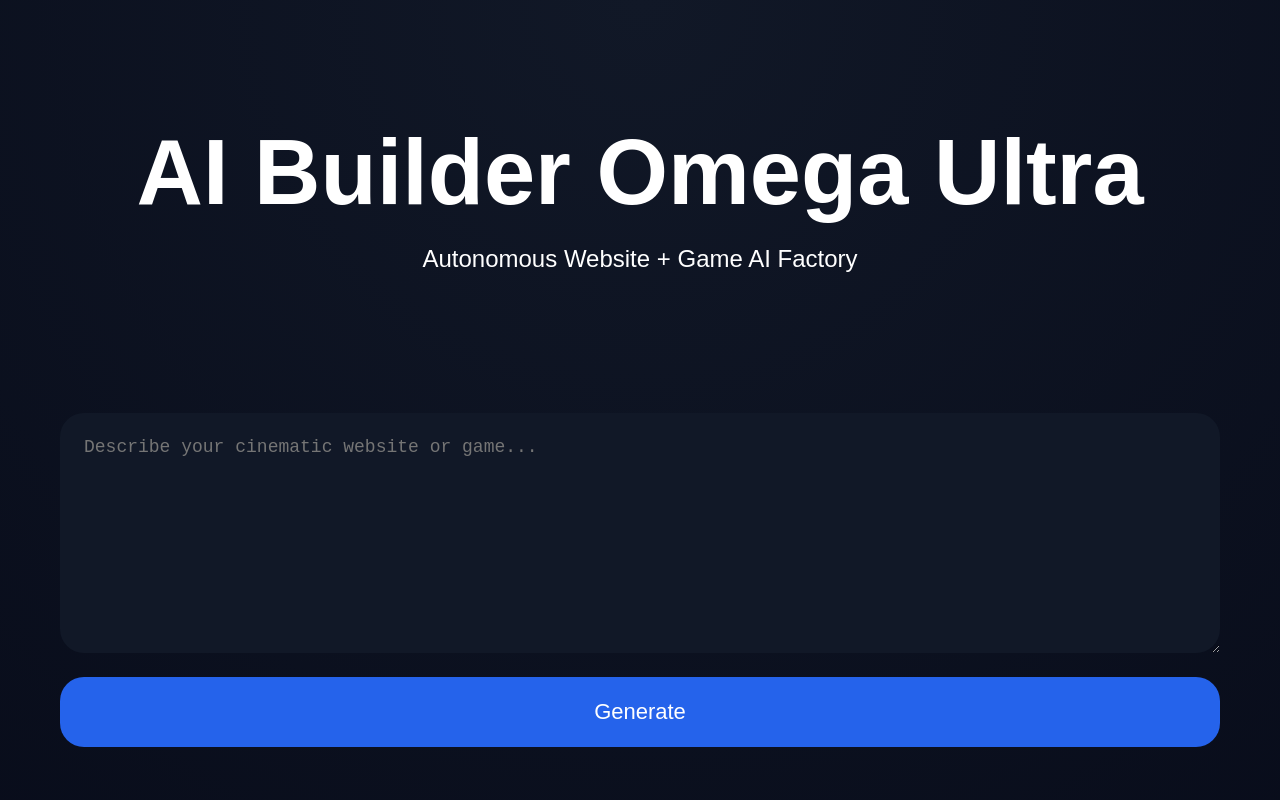
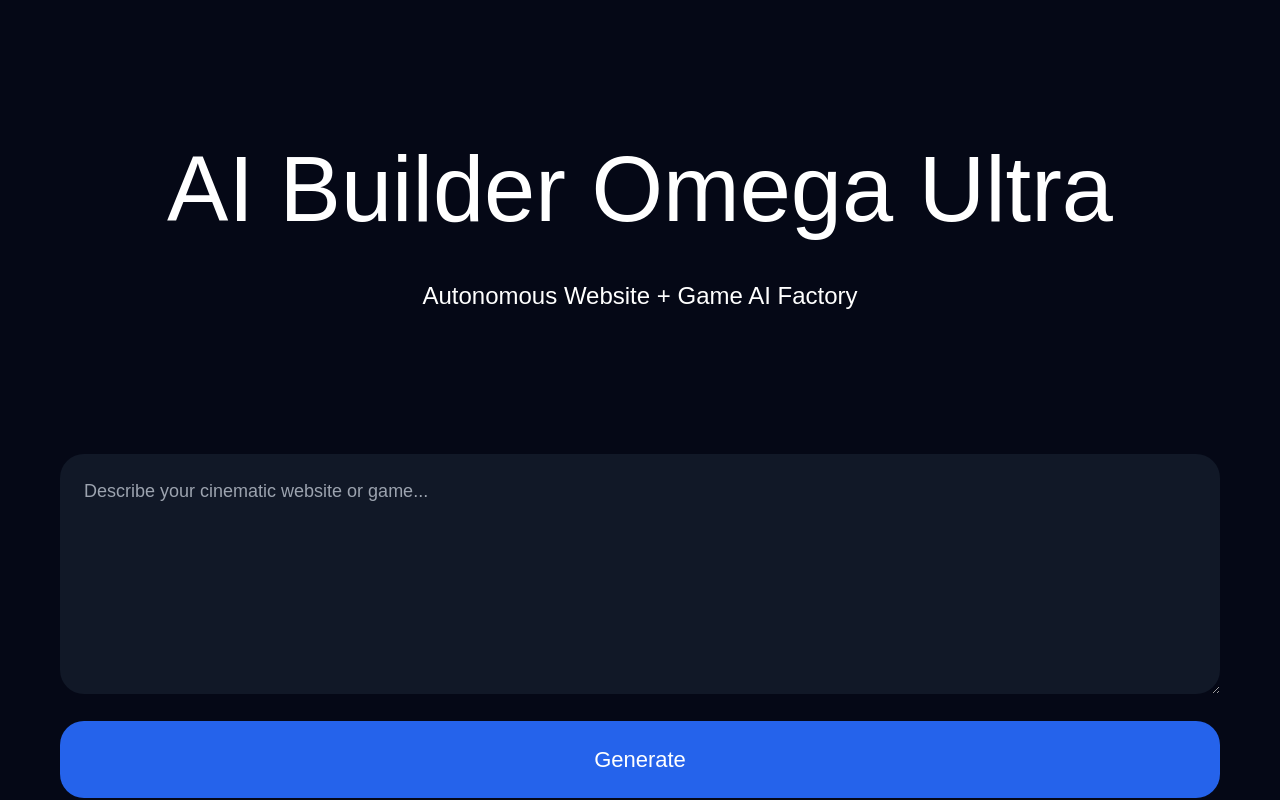
Before and after one commit to desss4116/ai-builder, a Next.js app: page / in a window 1280 px wide. Shown: the top 800 px of the page. Built offline with nearby package versions, Linux system fonts and the light colour scheme.

Commit message:
Update globals.css

```diff
--- a/app/globals.css
+++ b/app/globals.css
@@ -1,3 +1,6 @@
+@tailwind base;
+@tailwind components;
+@tailwind utilities;
 
 *{
   margin:0;
@@ -7,32 +10,7 @@
 
 html,
 body{
-
   background:#050816;
-
   color:white;
-
   font-family:Arial;
-
-  overflow-x:hidden;
 }
-
-body{
-
-  min-height:100vh;
-
-  background:
-  radial-gradient(
-    circle at top,
-    #111827,
-    #050816
-  );
-}
-
-button{
-  cursor:pointer;
-}
-
-textarea{
-  outline:none;
-}
```
